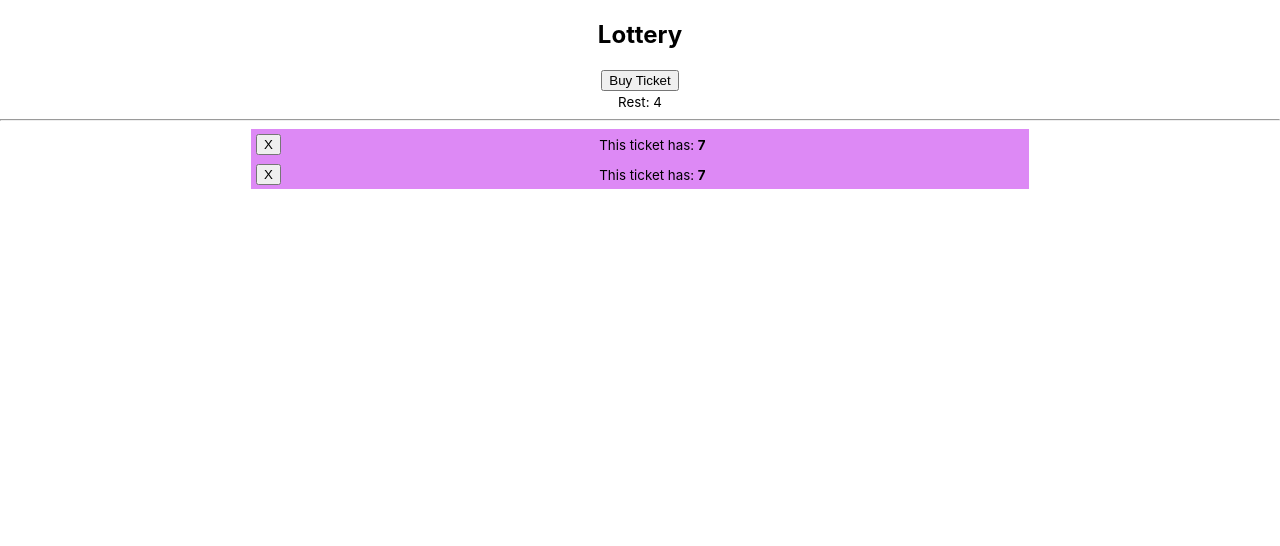
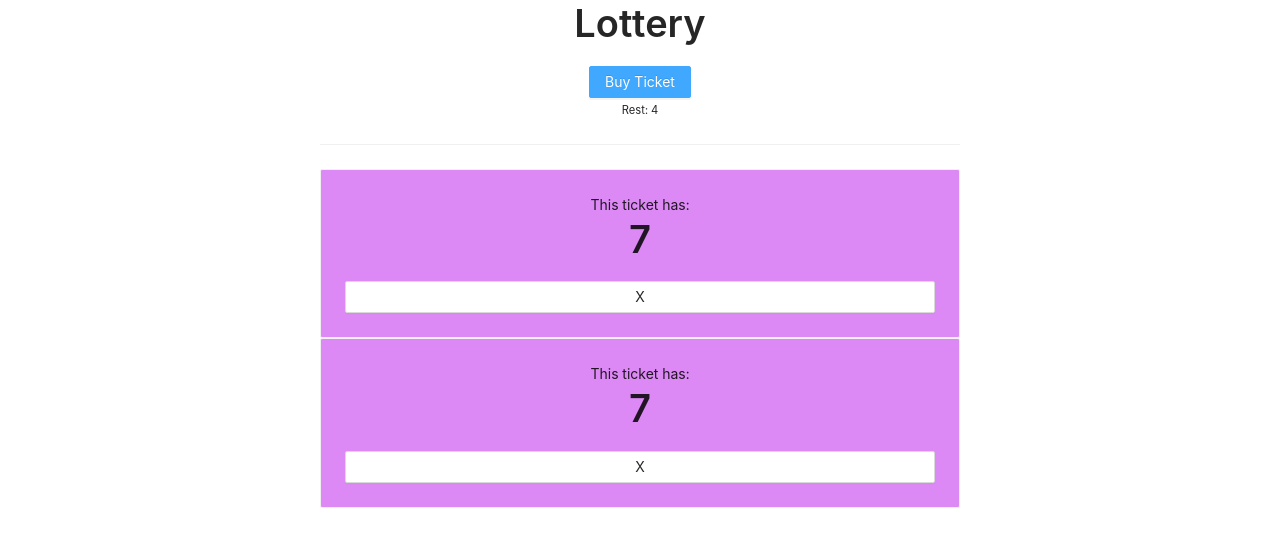
Before and after one commit to Pavlin-React/lottery-react-component-app, a React (Create React App) app: page / in a window 1280 px wide. Both pictures are taken after a click on the button "Buy Ticket". Shown: the top 546 px of the page. Built offline with nearby package versions, Linux system fonts and the light colour scheme.

Commit message:
adding ant Design for style

```diff
--- a/package.json
+++ b/package.json
@@ -6,6 +6,7 @@
     "@testing-library/jest-dom": "^5.11.10",
     "@testing-library/react": "^11.2.6",
     "@testing-library/user-event": "^12.8.3",
+    "antd": "^4.15.1",
     "react": "^17.0.2",
     "react-dom": "^17.0.2",
     "react-scripts": "4.0.3",
--- a/public/index.html
+++ b/public/index.html
@@ -24,7 +24,7 @@
       work correctly both with client-side routing and a non-root public URL.
       Learn how to configure a non-root public URL by running `npm run build`.
     -->
-    <title>React App</title>
+    <title>Lottery</title>
   </head>
   <body>
     <noscript>You need to enable JavaScript to run this app.</noscript>
--- a/src/App.css
+++ b/src/App.css
@@ -1,3 +1,5 @@
 .App {
   text-align: center;
+  max-width: 50%;
+  margin:auto
 }
--- a/src/App.js
+++ b/src/App.js
@@ -1,4 +1,5 @@
 import './App.css';
+import 'antd/dist/antd.css'
 import { Component }                                      from 'react'
 import { getRandomNumber }                                from './Helper/utils'
 import { registerTicket, removeTicket, finish, reset }    from './Helper/actions'
--- a/src/Components/Final.js
+++ b/src/Components/Final.js
@@ -1,6 +1,7 @@
 import { Component } from 'react'
 import { removeTicket } from '../Helper/actions'
 import { getRandomColor } from '../Helper/utils'
+import { Button, Card } from 'antd';
 
 
 class Final extends Component {
@@ -37,10 +38,11 @@ class Final extends Component {
 
   render() {
     return(
-      <div style={ { backgroundColor: getRandomColor(), padding: 15 } }>
-        { this.isWinning() ? this.renderWinning() : this.renderTryAgain() }
-        <button onClick={ this.props.actions.reset }>Start Again</button>
-      </div>
+      <Card style={ { backgroundColor: getRandomColor() } }
+      title= { this.isWinning() ? this.renderWinning() : this.renderTryAgain() }>
+
+        <Button type='primary' onClick={ this.props.actions.reset }>Start Again</Button>
+      </Card>
     )
   }
 }
--- a/src/Components/Lottery.js
+++ b/src/Components/Lottery.js
@@ -1,14 +1,23 @@
 import { Component } from 'react'
 import LotteryTicket from './LotteryTicket'
+import { Button, Typography, Divider } from 'antd';
+
+let { Title } = Typography
 
 class Lottery extends Component {
   renderButton() {
     let { remainingTickets, actions } = this.props
     if ( remainingTickets > 0 ) {
-      return <button onClick={ actions.registerTicket }>Buy Ticket</button>
+      return <Button
+      type='primary'
+      onClick={ actions.registerTicket }
+      >Buy Ticket</Button>
     }
 
-    return <button onClick={ actions.finish }>Check to win</button>
+    return <Button
+    type='primary'
+
+     onClick={ actions.finish }>Check to win</Button>
   }
 
   renderTickets() {
@@ -31,12 +40,12 @@ class Lottery extends Component {
   render() {
     return(
       <>
-        <h2>Lottery</h2>
+        <Title>Lottery</Title>
         { this.renderButton() }
         <br />
         <small>Rest: { this.props.remainingTickets }</small>
         <br />
-        <hr />
+        <Divider />
         { this.renderTickets() }
       </>
     )
--- a/src/Components/LotteryTicket.js
+++ b/src/Components/LotteryTicket.js
@@ -1,26 +1,29 @@
 import { Component } from 'react'
+import { Button, Card, Typography } from 'antd';
 
+let { Title } = Typography
 
 class LotteryTicket extends Component {
   render() {
     let { actions, index, color, number } = this.props
-    return(
-       <div
-        style={ {
-          backgroundColor : color,
-          padding         : 5,
-          width           : '60%',
-          margin          : 'auto'
-         } }
-       >
-        <button
-        style={ { float: 'left'} }
-        onClick={ () => { actions.removeTicket( index ) } }
+    return (
+      <Card
+        style={{
+          backgroundColor: color,
+
+          margin: 'auto'
+        }}
+      >
+
+        This ticket has: <b><Title>{number}</Title></b>
+        <Button
+          block
+          onClick={() => { actions.removeTicket(index) }}
         >
-        X</button>
-        <small>This ticket has: <b>{ number }</b></small>
+          X
+        </Button>
 
-       </div>
+      </Card>
     )
   }
 }
```
Also changed, not shown: 1 other file (tests, documents, lock files or other folders).
